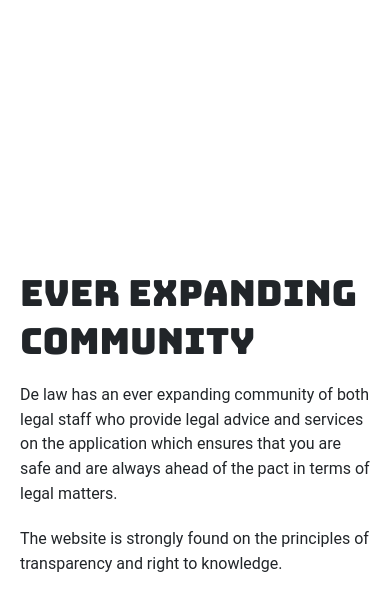
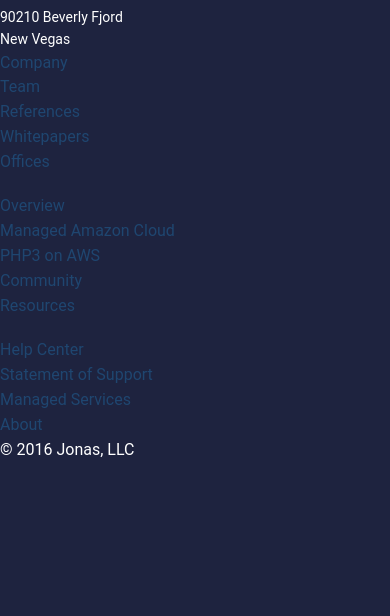
Before and after one commit to olamijinadebayo/the-law, a Django app: page / in a window 390 px wide. Shown: the part 4086-4702 px from the top of the page. After the commit the page ends 4543 px from the top, so only its background shows below. Run offline with Django 3.2, Linux system fonts and the light colour scheme; some libraries are stand-ins or nearby versions.

Commit message:
made changes to what we do

```diff
--- a/static/css/wesley.css
+++ b/static/css/wesley.css
@@ -496,3 +496,22 @@ footer ul {
         content: attr(data-src-800px, url);
     }
 } */
+
+ul {
+  list-style: none;
+  padding-left: 0;
+  margin-left: 0;
+}
+
+footer {
+  text-align: left;
+}
+.closure {
+  text-align: center;
+  font-size: 12px;
+  padding: 5px 0;
+}
+p {
+  margin: 0;
+  padding: 0;
+}
--- a/templates/landingpage.html
+++ b/templates/landingpage.html
@@ -48,12 +48,7 @@
     <!-- End of Async Drift Code -->
 </head>
     <body>
-        <nav class="navbar sticky-top navbar-light" style="background-color:#1E233F; ">
-                <a class="navbar-brand" href="" style="color:black">
-                    <h1>
-                       De Law </h1>
-                </a>
-            </nav>
+
     <div class="container-fluid">
         <div class="row">
 
@@ -74,8 +69,8 @@
 
             <div class="container" id="go">
 
-                <div class="grid grid-pad">
-                    <div class="col-1-3 mobile-col-1-1">
+                <div class="row">
+                    <div class="col-md-4 ">
                         <h1>Geo Mapping</h1>
                         <p>We connect you to the legal team of Kenya such as advocates and lawyers both freelance and firms around you based on your location
                             By using state of the art google maps technology we've made finding legal matters in your area simpler
@@ -86,8 +81,8 @@
                             </a>
                         </p>
                     </div>
-                    <div class="col-1-3 mobile-col-1-1">
-                        <h1>Assured Good legal advice&trade;</h1>
+                    <div class="col-md-4 ">
+                        <h1>Good legal advice</h1>
                         <p>Only the best of the best apply to become lawyers or advocates into our app ensuring that the legal advice one gets is sound and
                             of the highest quality available. Like Nakumatt... You need it we've got it
                         </p>
@@ -97,9 +92,9 @@
                             </a>
                         </p>
                     </div>
-                    <div class="col-1-3 mobile-col-1-1">
+                    <div class="col-md-4 ">
                         <h1>Mobile USSD</h1>
-                        <p>We understand our own customers and give providence to even the least enabled citizen. The USSD platform incorporates all that one requires from our site in a
+                        <p>The USSD platform incorporates all that one requires from our site in a
                             way in which one can get all the information from the ease of their phones even in the rural areas with our USSD code hosted with details you may need
                         </p>
                         <p>
@@ -108,16 +103,7 @@
                             </a>
                         </p>
                     </div>
-                    <div class="col-1-3 mobile-col-1-1">
-                        <h1>Legal Bot</h1>
-                        <p>Additional feature that we bring into the legal industry that helps us stand out from the rest is our state of the art legal advice bot
-                            The bot converses with the individual and sends back data according to the constitution of Kenya to help with simple cases that don't require consultation from a lawyer
-                        <p>
-                            <a href="#" class="button button-pill button-wesley">Read more
-                                <i class="fa fa-angle-right"></i>
-                            </a>
-                        </p>
-                    </div>
+
                 </div>
 
             </div>
@@ -218,6 +204,74 @@
                     </div>
                 </div>
     </div>
+
+<footer>
+
+    <div class="grid grid-pad">
+        <div class="col-1-4">
+            <h1>Jonas, TLC</h1>
+            <p>7355608 Greatlane
+                <br> 90210 Beverly Fjord
+                <br> New Vegas</p>
+        </div>
+        <div class="col-1-4">
+            <ul>
+                <li>
+                    <a href="#">Company</a>
+                </li>
+                <li>
+                    <a href="#">Team</a>
+                </li>
+                <li>
+                    <a href="#">References</a>
+                </li>
+                <li>
+                    <a href="#">Whitepapers</a>
+                </li>
+                <li>
+                    <a href="#">Offices</a>
+                </li>
+            </ul>
+        </div>
+        <div class="col-1-4">
+            <ul>
+                <li>
+                    <a href="#">Overview</a>
+                </li>
+                <li>
+                    <a href="#">Managed Amazon Cloud</a>
+                </li>
+                <li>
+                    <a href="#">PHP3 on AWS</a>
+                </li>
+                <li>
+                    <a href="#">Community</a>
+                </li>
+                <li>
+                    <a href="#">Resources</a>
+                </li>
+            </ul>
+        </div>
+        <div class="col-1-4">
+            <ul>
+                <li>
+                    <a href="#">Help Center</a>
+                </li>
+                <li>
+                    <a href="#">Statement of Support</a>
+                </li>
+                <li>
+                    <a href="#">Managed Services</a>
+                </li>
+                <li>
+                    <a href="#">About</a>
+                </li>
+                <li>&copy; 2016 Jonas, LLC</li>
+            </ul>
+        </div>
+    </div>
+
+</footer>
     <script src="{% static 'js/wesley.js' %}"></script>
     <script src="https://code.jquery.com/jquery-3.3.1.slim.min.js" integrity="sha384-q8i/X+965DzO0rT7abK41JStQIAqVgRVzpbzo5smXKp4YfRvH+8abtTE1Pi6jizo"
         crossorigin="anonymous"></script>
--- a/ussd/views.py
+++ b/ussd/views.py
@@ -1,12 +1,11 @@
 from django.shortcuts import render
 from django.views.decorators.csrf import csrf_exempt
 from django.http import HttpResponse
-import
+import africastalking
 # Create your views here.
 API_KEY='a98885a5b35185f219cd35263a9a3a7db9196f24a9df7e12a740a9eec53741d4'
+
 @csrf_exempt
-def index(request):
-   @csrf_exempt
 def index(request):
     if request.method == 'POST':
         session_id = request.POST.get('sessionId')
```
